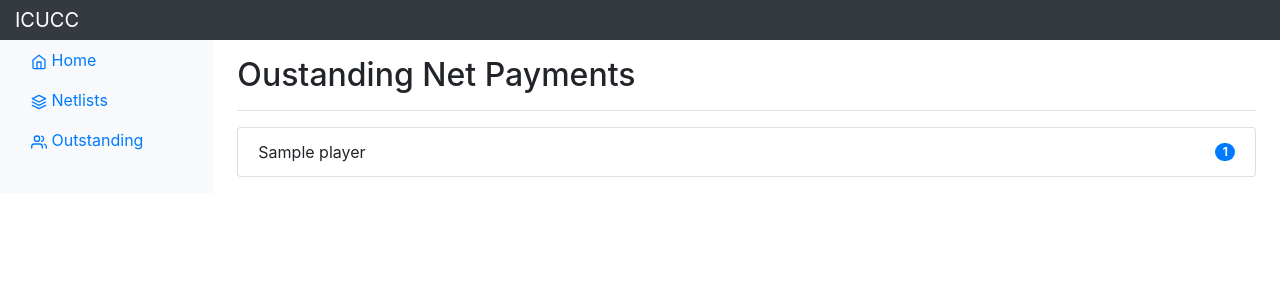
After one commit to RajatRasal/Netlist-Tracker, a Flask app: template templates/outstanding_payments.html in a window 1280 px wide. The commit adds this page. Shown: the top 300 px of the page. Run offline with Flask 2, Linux system fonts and the light colour scheme; the template is opened without the code that fills it: most values are stand-ins (such as "Sample title", 1, 10 or a date in 2020); some libraries are stand-ins or nearby versions.

Commit message:
Outstanding payments template and algo

```diff
--- a/server.py
+++ b/server.py
@@ -1,7 +1,7 @@
 """
 Rendering the net payments tracker
 """
-from collections import Counter, defaultdict
+from collections import Counter, defaultdict, namedtuple
 from typing import Final
 
 import pandas as pd
@@ -12,9 +12,7 @@ from payments import check_payments, load_payments, load_cid_map, load_netlists,
 
 app: Final = Flask(__name__)
 
-
-@app.route('/netlist', methods=['GET'])
-def get_netlist():
+def get_netlists():
     # Member + non-member net products
     payment_mem = load_payments('./Purchase_Group_Report 32468.csv')
     payment_non_mem = load_payments('./Purchase_Group_Report 32541.csv')
@@ -52,6 +50,27 @@ def get_netlist():
                     free_nets[name] -= 1
             netlist.players[i].cid = name
 
+    return updated_netlists
+
+@app.route('/', methods=['GET'])
+def home():
+    return render_template('base.html')
+
+@app.route('/netlist', methods=['GET'])
+def netlists():
+    updated_netlists = get_netlists()
+
+    # Descending order of dates
+    updated_netlists.reverse()
+
+    return render_template('netlist.html',
+                           netlists=updated_netlists,
+                           option='netlist')
+
+@app.route('/outstanding', methods=['GET'])
+def outstanding_payments():
+    updated_netlists = get_netlists()
+
     # Descending order of dates
     updated_netlists.reverse()
 
@@ -61,10 +80,13 @@ def get_netlist():
             if not player.paid:
                 unpaid[player.cid] += 1
 
-    for pair in sorted(unpaid.items(), key=lambda kv: kv[1]):
-        print(pair)
+    unpaid_player = namedtuple('UnpaidPlayer', ['name', 'count'])
+    unpaid_tuples = []
+    for name, count in sorted(unpaid.items(), key=lambda x: x[1], reverse=True):
+        unpaid_tuples.append(unpaid_player(name, count))
 
-    return render_template('netlist.html', netlists=updated_netlists)
+    return render_template('outstanding_payments.html',
+                           players=unpaid_tuples)
 
 
 if __name__ == '__main__':
--- a/templates/base.html
+++ b/templates/base.html
@@ -28,19 +28,19 @@
           <div class="sidebar-sticky">
             <ul class="nav flex-column">
               <li class="nav-item">
-                <a class="nav-link active" href="#">
+                <a class="nav-link {% if option == 'home' %} active {% endif %}" href="/">
                   <span data-feather="home" width="16" height="16"></span>
                   Home <span class="sr-only">(current)</span>
                 </a>
               </li>
               <li class="nav-item">
-                <a class="nav-link" href="#">
+                <a class="nav-link {% if option == 'netlist' %} active {% endif %}" href="/netlist">
                   <span data-feather="layers" width="16" height="16"></span>
                   Netlists
                 </a>
               </li>
               <li class="nav-item">
-                <a class="nav-link" href="#">
+                <a class="nav-link {% if option == 'outstanding' %} active {% endif %}" href="/outstanding">
                   <span data-feather="users" width="16" height="16"></span>
                   Outstanding
                 </a>
@@ -49,38 +49,6 @@
           </div>
         </nav>
         {% block content %}{% endblock %}
-        <!--main role="main" class="col-md-9 ml-sm-auto col-lg-10 pt-3 px-4">
-          <div class="d-flex justify-content-between flex-wrap flex-md-nowrap align-items-center pb-2 mb-3 border-bottom">
-            <h1 class="h2">Netlists</h1>
-            <ul class="list-group list-group-horizontal mr-2">
-              <li class="p-2 list-group-item">Key</li>
-              <li class="p-2 list-group-item list-group-item-danger">Non-Member</li>
-              <li class="p-2 list-group-item list-group-item-warning">Member</li>
-            </ul>
-          </div>
-          {% for netlist in netlists %}
-          <div class="pb-2">
-            <h4>
-              <a class="btn btn-block text-left btn-light" data-toggle="collapse" href="#xx{{ loop.index }}" role="button" aria-expanded="false" aria-controls="xx{{ loop.index }}">
-                {{ netlist.date }}
-              </a>
-            </h4>
-            <div class="collapse" id="xx{{ loop.index }}">
-              <ul class="list-group pb-2">
-              {% for player in netlist.players %}
-                {% if player.paid is none %}
-                <li class="list-group-item list-group-item-danger">{{ loop.index }}. {{ player.cid }}</li>
-                {% elif not player.paid %}
-                <li class="list-group-item list-group-item-warning">{{ loop.index }}. {{ player.cid }}</li>
-                {% else %}
-                <li class="list-group-item">{{ loop.index }}. {{ player.cid }}</li>
-                {% endif %}
-              {% endfor %}
-            </ul>
-            </div>
-          </div>
-          {% endfor %}
-        </main-->
       </div>
 
       <!-- Icons -->
--- /dev/null
+++ b/templates/outstanding_payments.html
@@ -0,0 +1,19 @@
+{% extends "base.html" %}
+
+{% block content %}
+        <main role="main" class="col-md-9 ml-sm-auto col-lg-10 pt-3 px-4">
+          <div class="d-flex justify-content-between flex-wrap flex-md-nowrap align-items-center pb-2 mb-3 border-bottom">
+            <h1 class="h2">Oustanding Net Payments</h1>
+          </div>
+          <div class="pb-2">
+            <ul class="list-group pb-2">
+              {% for player in players %}
+              <li class="list-group-item d-flex justify-content-between align-items-center">
+                {{ player.name }}
+                <span class="badge badge-primary badge-pill">{{ player.count }}</span>
+              </li>
+              {% endfor %}
+            </ul>
+          </div>
+        </main>
+{% endblock %}
```
